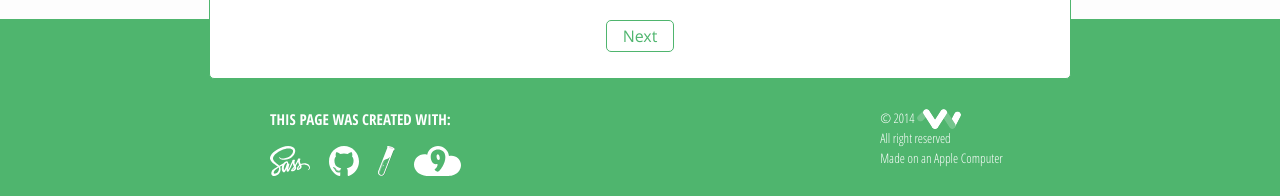
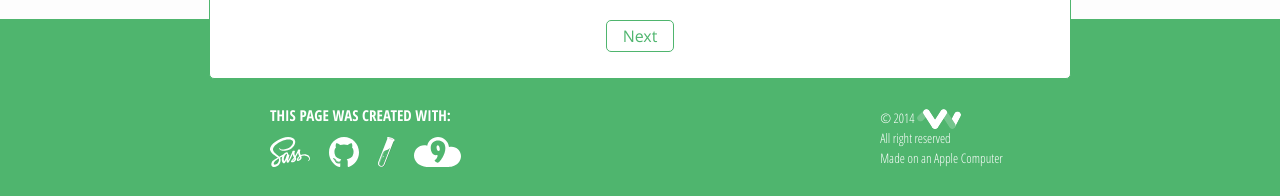
Before and after one commit to webwb/webwb.github.io, a Jekyll site: the page built from index.html, in a window 1280 px wide. Shown: the part 1454-1650 px from the top of the page. Built offline with Jekyll 4.4.1, drawn with Linux system fonts in a browser that asks for light colours; the list of posts is cut into pages by our own code.

Commit message:
lineheight of footer col1 changed to be in one line with col2

```diff
--- a/_sass/_footer.scss
+++ b/_sass/_footer.scss
@@ -32,6 +32,7 @@
 .footer-col-1 {
     width: -webkit-calc(60% - (#{$spacing-unit} / 2));
     width:         calc(60% - (#{$spacing-unit} / 2));
+    line-height:.875em;
 }
 
 .footer-col-2 {
```
Also changed, not shown: 1 other file.
